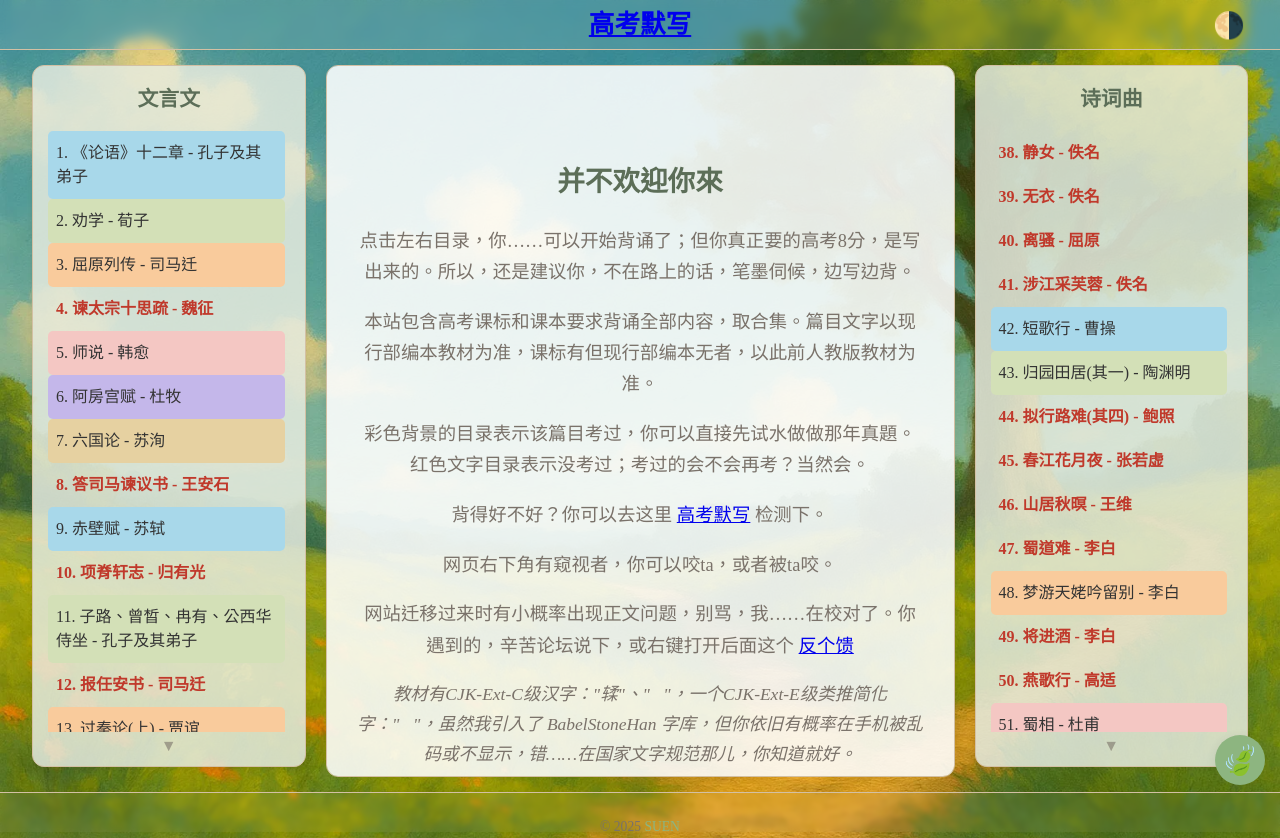
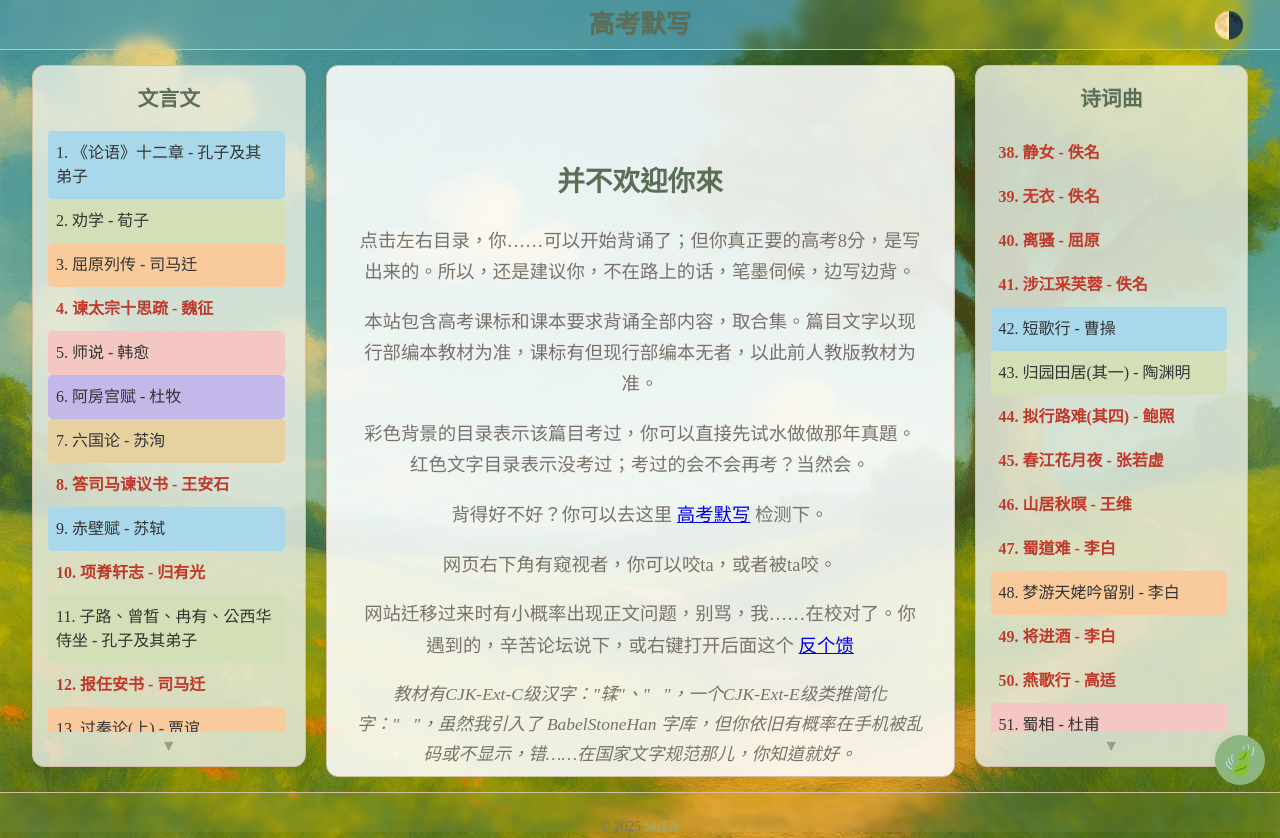
Before and after one commit to ieduer/classical-chinese-lit, a plain HTML site: page index.html in a window 1280 px wide. Drawn offline with Linux system fonts and the light colour scheme; a web font is replaced by a local one.

Commit message:
優化手機

```diff
--- a/index.html
+++ b/index.html
@@ -15,7 +15,7 @@
     <!-- Rest of the body remains the same -->
     <header>
         <button id="mobile-menu-toggle" aria-label="Toggle Menu" aria-expanded="false">☰</button>
-        <h1 id="main-title"><a href="https://mf.bdfz.net">高考默写</a></h1>
+        <h1 id="main-title">高考默写</h1>
         <button id="dark-mode-toggle" title="切換模式">🌗</button>
     </header>
 
```
